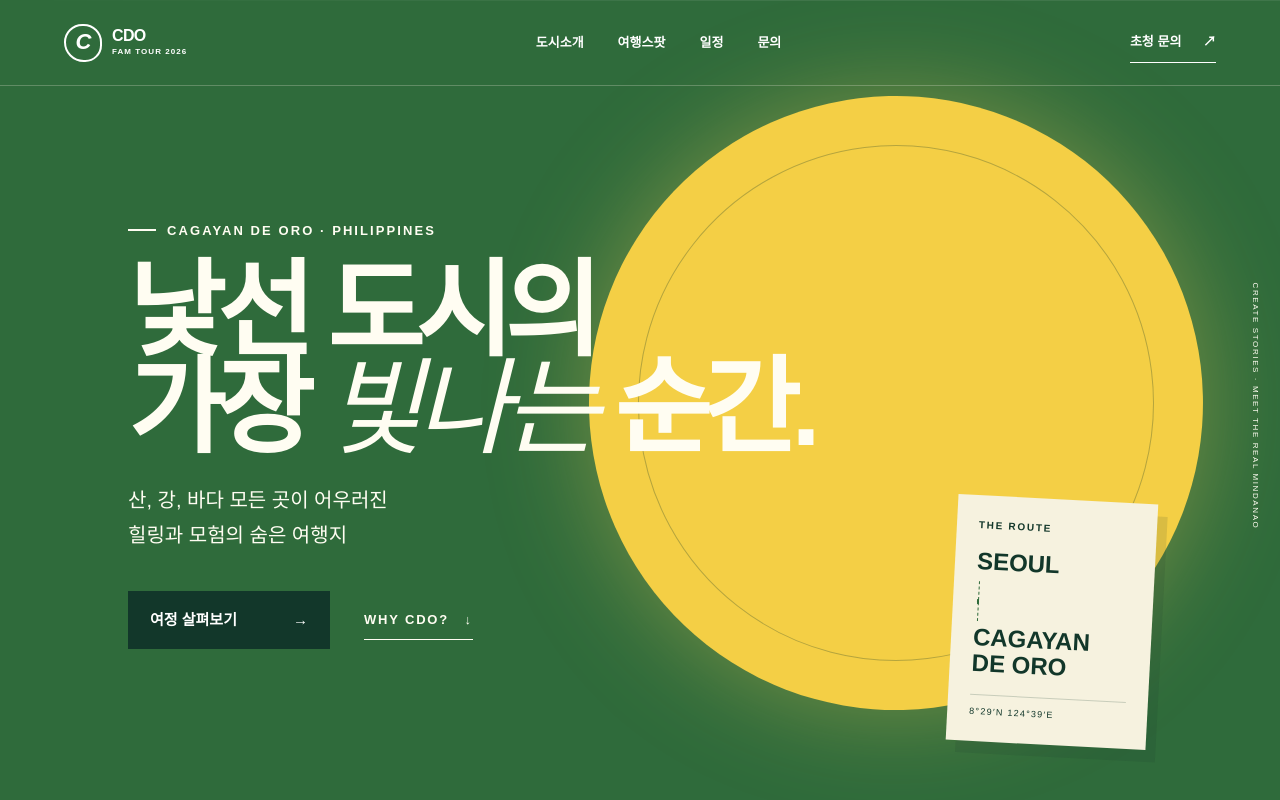
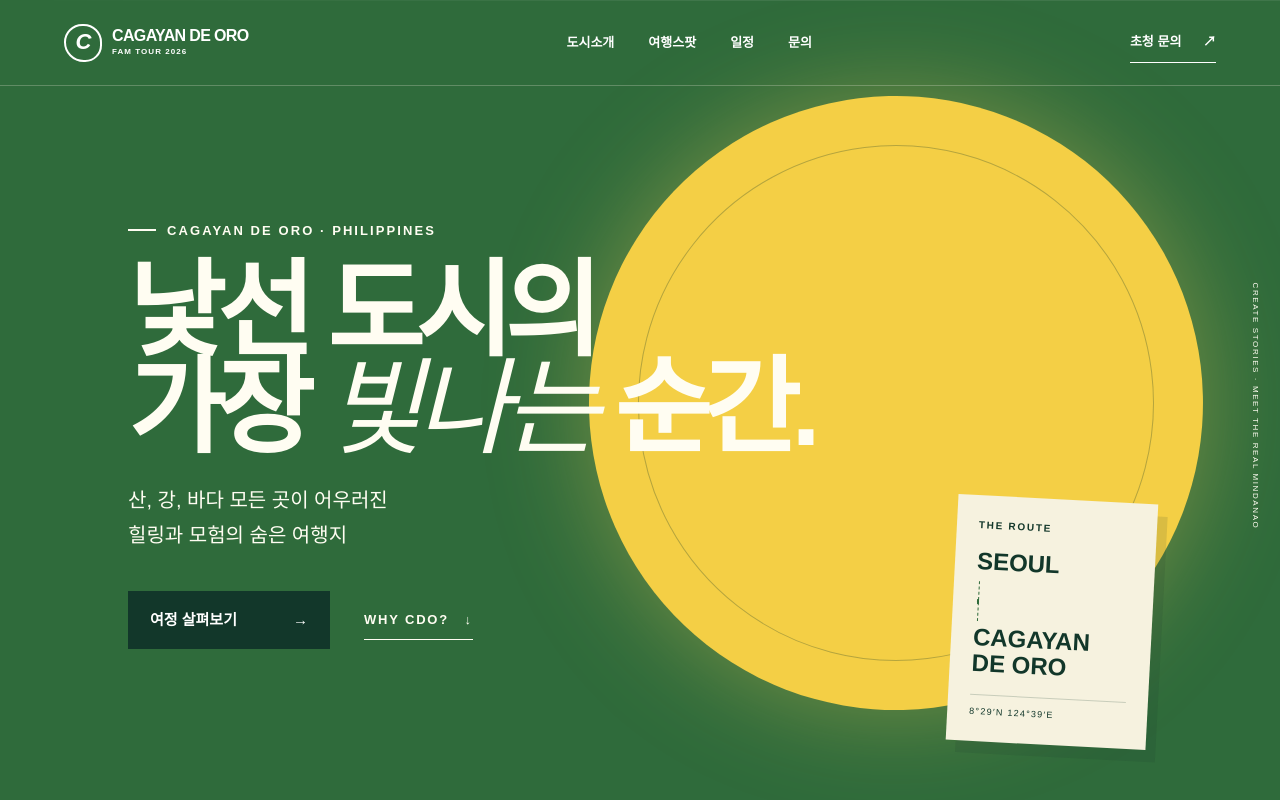
Before and after one commit to hellenqueen00-a11y/cagayandeoro, a Next.js app: page / in a window 1280 px wide. Shown: the top 800 px of the page. Built offline with nearby package versions, Linux system fonts and the light colour scheme.

Commit message:
Expand header logo name

```diff
--- a/app/page.tsx
+++ b/app/page.tsx
@@ -101,7 +101,7 @@ export default function Home() {
       <nav className="nav" aria-label="주요 메뉴">
         <a className="logo" href="#top" aria-label="CDO 팸투어 홈">
           <span className="logo-mark">C</span>
-          <span>CDO<br /><small>FAM TOUR 2026</small></span>
+          <span>CAGAYAN DE ORO<br /><small>FAM TOUR 2026</small></span>
         </a>
         <div className="nav-links">
           <a href="#experience">도시소개</a>
```
